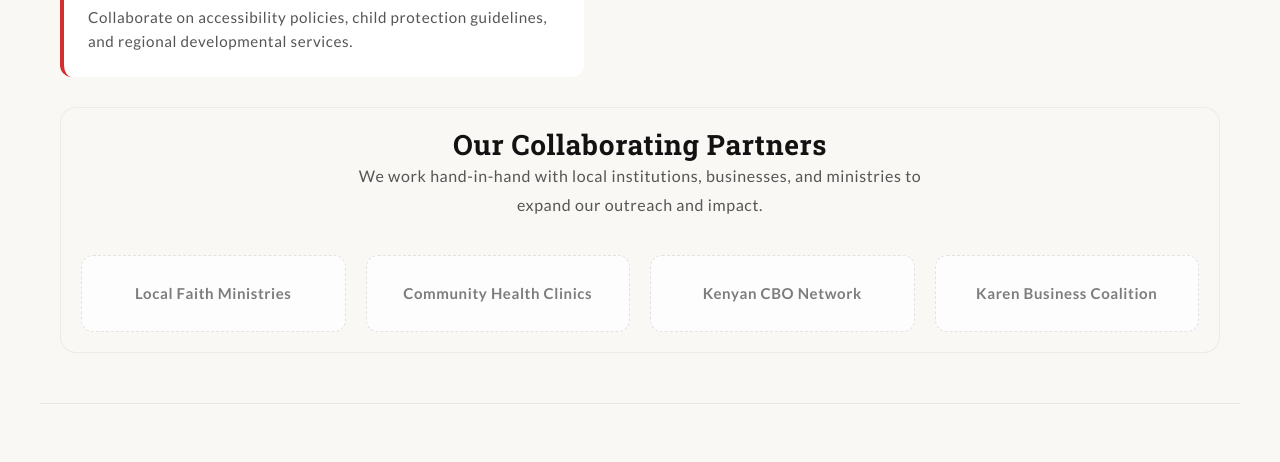
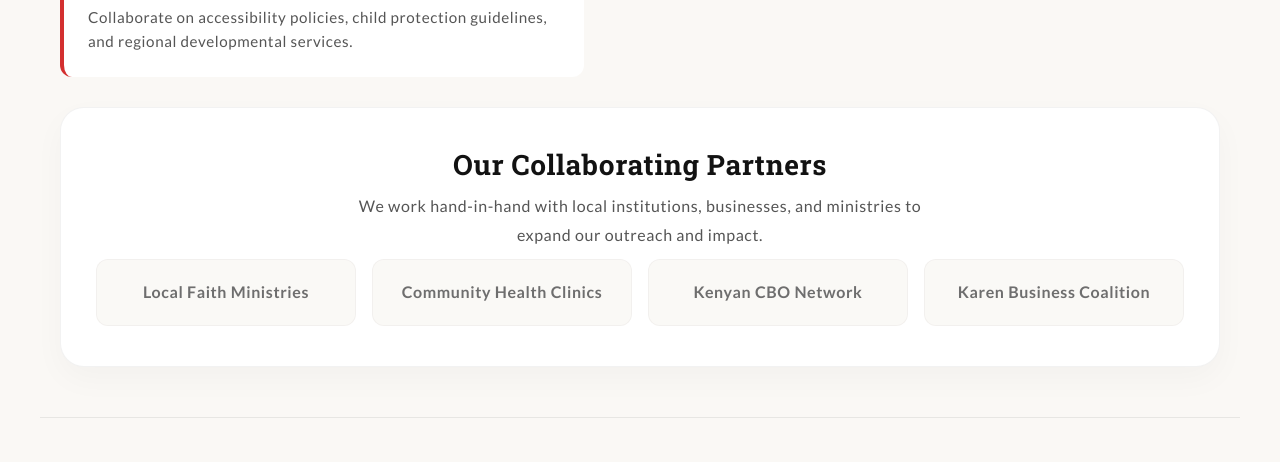
Before and after one commit to harkemoyo/Hope-beyond-disability, a plain HTML site: page partnerships.html in a window 1280 px wide. Shown: the part 1605-2067 px from the top of the page. Drawn offline with nearby package versions, Linux system fonts and the light colour scheme.

Commit message:
feat: add custom CSS styles for the partnerships page layout and logo grid component

```diff
--- a/assets/partnerships.css
+++ b/assets/partnerships.css
@@ -8,11 +8,16 @@
 }
 
 .partner-logos {
-    padding: 2rem;
-    background: var(--light-bg-2);
-    border-radius: 16px;
+    padding: 4rem 2rem;
+    background: var(--light-bg-1);
+    border-radius: 24px;
     border: 1px solid rgba(18, 18, 18, 0.05);
+    box-shadow: 0 12px 32px rgba(0, 0, 0, 0.03);
     text-align: center;
+    display: flex;
+    flex-direction: column;
+    align-items: center;
+    gap: 1rem;
 }
 
 .partner-logos__title {
@@ -22,29 +27,39 @@
     line-height: 1.2;
 }
 
-
 .partner-logos__description {
     font-size: 1.6rem;
     color: var(--text-muted-dark);
     max-width: 600px;
-    margin: 0 auto 36px auto;
+    margin: 0;
 }
 
 .partner-logos__grid {
-    display: grid;
-    grid-template-columns: repeat(auto-fit, minmax(200px, 1fr));
-    gap: 20px;
-    opacity: 0.75;
+    display: flex;
+    flex-wrap: wrap;
+    justify-content: center;
+    gap: 16px;
+    width: 100%;
+    opacity: 0.85;
 }
 
 .partner-logos__item {
-    background: var(--light-bg-1);
-    padding: 24px;
+    background: var(--light-bg-2);
+    padding: 18px 28px;
     border-radius: 12px;
     font-weight: 600;
+    font-size: 1.6rem;
     color: var(--text-muted-dark);
     text-align: center;
-    border: 1px dashed rgba(18, 18, 18, 0.15);
+    border: 1px solid rgba(18, 18, 18, 0.04);
+    flex: 1 1 200px;
+    max-width: 260px;
+    transition: transform 0.25s ease, box-shadow 0.25s ease;
+}
+
+.partner-logos__item:hover {
+    transform: translateY(-2px);
+    box-shadow: 0 8px 20px rgba(0, 0, 0, 0.04);
 }
 
 /* Partnerships Page Refactored Styles */
```
